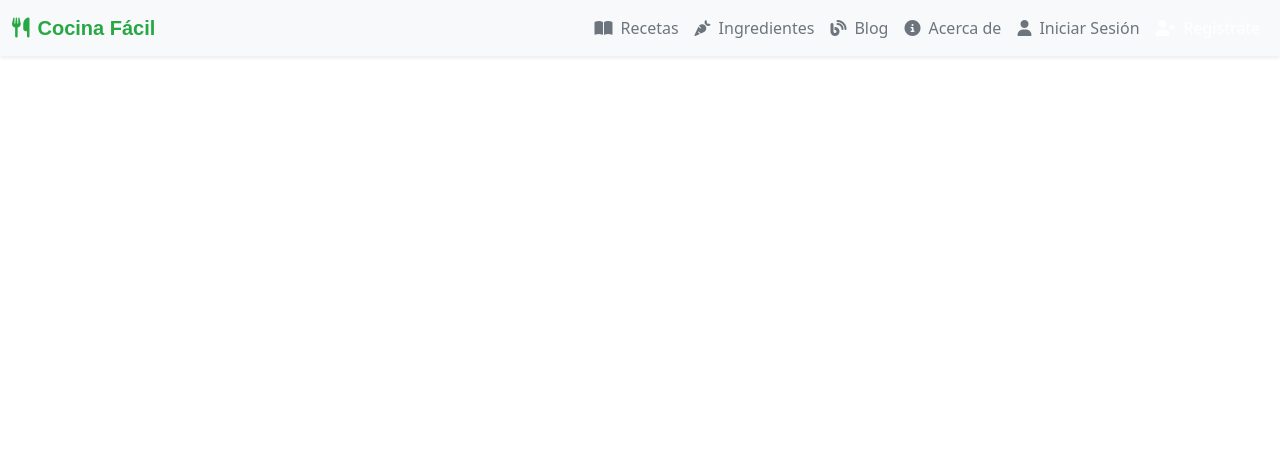
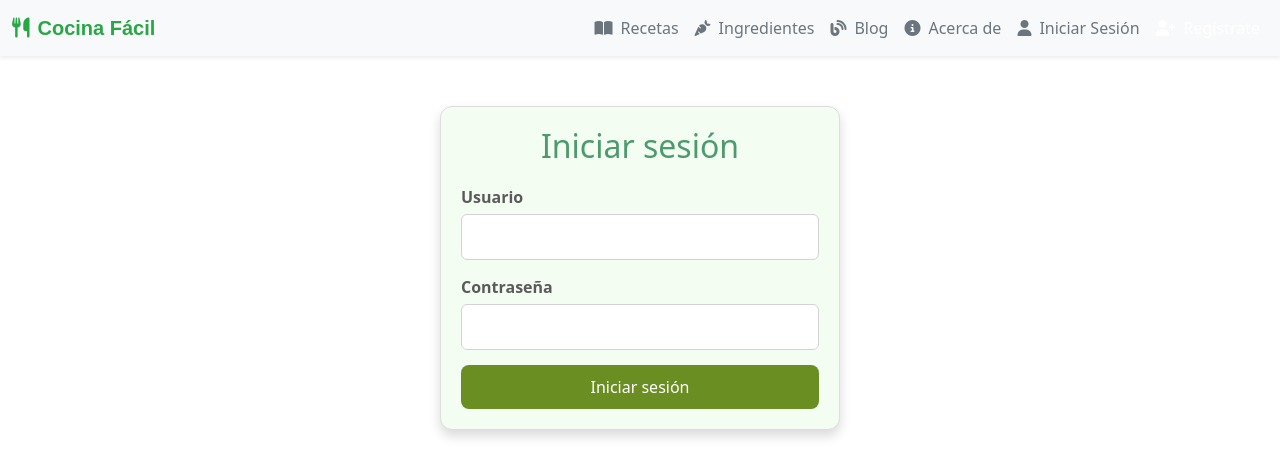
Before and after one commit to MacarenaQuijadaG/Proyecto-Cocina, a Vue app: page /login in a window 1280 px wide. Shown: the top 476 px of the page. Built offline with nearby package versions, Linux system fonts and the light colour scheme.

Commit message:
Se añade login a views y tambien a la ruta correspondiente en el nabvar

```diff
--- a/src/router/index.js
+++ b/src/router/index.js
@@ -1,5 +1,6 @@
-import { createRouter, createWebHistory } from 'vue-router'
-import HomeView from '../views/HomeView.vue'
+import { createRouter, createWebHistory } from 'vue-router';
+import HomeView from '../views/HomeView.vue';
+import Login from '@/views/Login.vue';
 
 const routes = [
   {
@@ -10,18 +11,20 @@ const routes = [
   {
     path: '/about',
     name: 'about',
-    // route level code-splitting
-    // this generates a separate chunk (about.[hash].js) for this route
-    // which is lazy-loaded when the route is visited.
     component: function () {
-      return import(/* webpackChunkName: "about" */ '../views/AboutView.vue')
+      return import(/* webpackChunkName: "about" */ '../views/AboutView.vue');
     }
+  },
+  {
+    path: '/login',
+    name: 'login',
+    component: Login
   }
-]
+];
 
 const router = createRouter({
   history: createWebHistory(process.env.BASE_URL),
   routes
-})
+});
 
-export default router
+export default router;
--- /dev/null
+++ b/src/views/Login.vue
@@ -0,0 +1,102 @@
+<template>
+    <div class="login-container">
+      <h2>Iniciar sesión</h2>
+      <form @submit.prevent="handleLogin">
+        <div class="form-group">
+          <label for="username">Usuario</label>
+          <input type="text" id="username" v-model="username" required />
+        </div>
+        <div class="form-group">
+          <label for="password">Contraseña</label>
+          <input type="password" id="password" v-model="password" required />
+        </div>
+        <button type="submit" class="btn-login">Iniciar sesión</button>
+      </form>
+      <p v-if="loginError" class="error-message">{{ loginError }}</p>
+    </div>
+  </template>
+
+  <script>
+  export default {
+    name: 'Login',
+    data() {
+      return {
+        username: '',
+        password: '',
+        loginError: ''
+      };
+    },
+    methods: {
+      handleLogin() {
+        if (this.username === 'usuario' && this.password === 'contraseña') {
+          alert('Inicio de sesión exitoso');
+          this.$router.push('/dashboard');
+        } else {
+          this.loginError = 'Usuario o contraseña incorrectos.';
+        }
+      }
+    }
+  };
+  </script>
+
+  <style scoped>
+  .login-container {
+    max-width: 400px;
+    margin: 50px auto;
+    padding: 20px;
+    border: 1px solid #ddd;
+    border-radius: 12px;
+    box-shadow: 0 6px 12px rgba(0, 0, 0, 0.15);
+    background-color: #f3fdf2; /* Fondo verde claro */
+    color: #3d3d3d;
+  }
+
+  h2 {
+    color: #4c9a6d; /* Verde oscuro */
+    text-align: center;
+    margin-bottom: 20px;
+  }
+
+  .form-group {
+    margin-bottom: 15px;
+  }
+
+  label {
+    display: block;
+    margin-bottom: 5px;
+    font-weight: 600;
+    color: #5a5a5a;
+  }
+
+  input {
+    width: 100%;
+    padding: 10px;
+    border: 1px solid #d3d3d3;
+    border-radius: 6px;
+    box-sizing: border-box;
+    font-size: 16px;
+  }
+
+  .btn-login {
+    background-color: #6b8e23; /* Verde oliva */
+    color: #fff;
+    padding: 10px 20px;
+    border: none;
+    border-radius: 8px;
+    cursor: pointer;
+    font-size: 16px;
+    width: 100%;
+    transition: background-color 0.3s;
+  }
+
+  .btn-login:hover {
+    background-color: #4a6d1f; /* Verde más oscuro */
+  }
+
+  .error-message {
+    color: #d9534f; /* Rojo para los errores */
+    margin-top: 10px;
+    text-align: center;
+    font-weight: 600;
+  }
+  </style>
```
